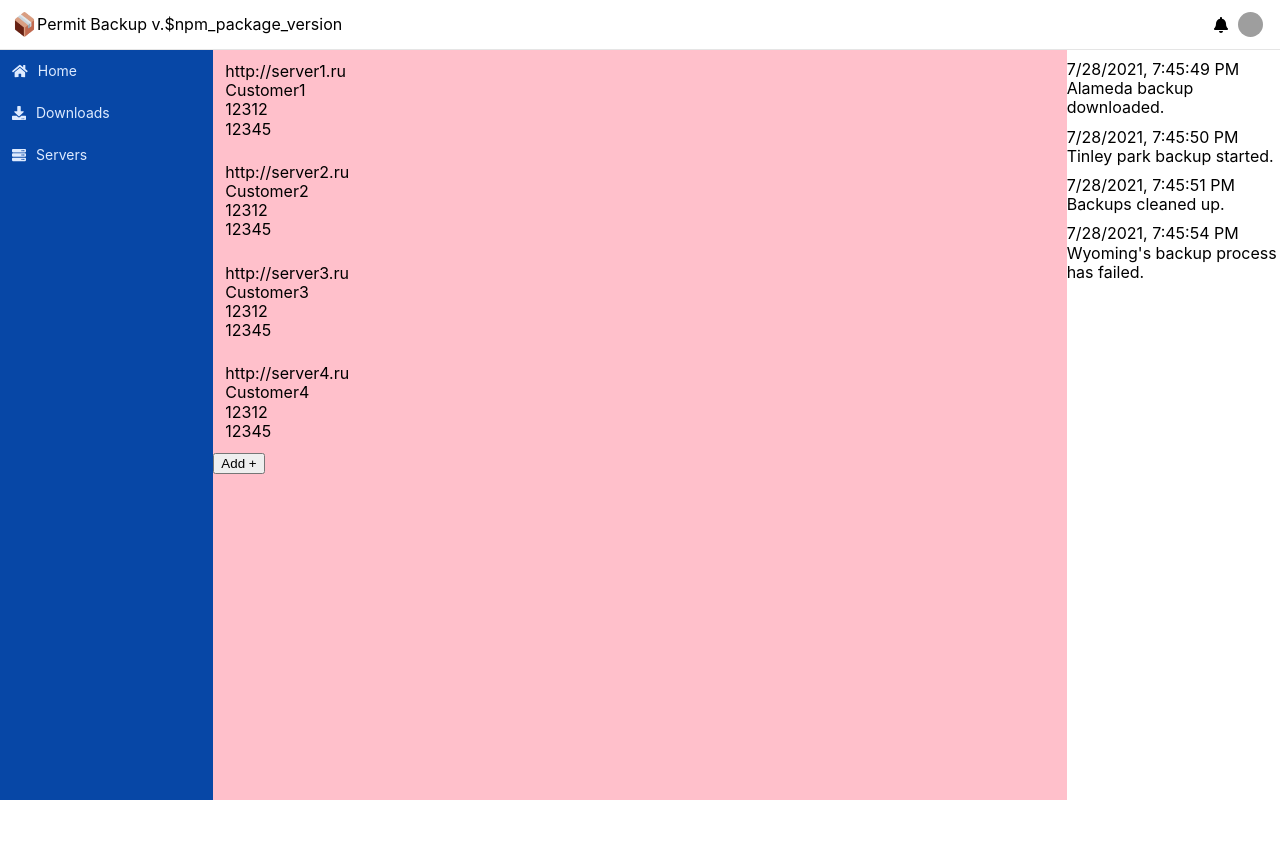
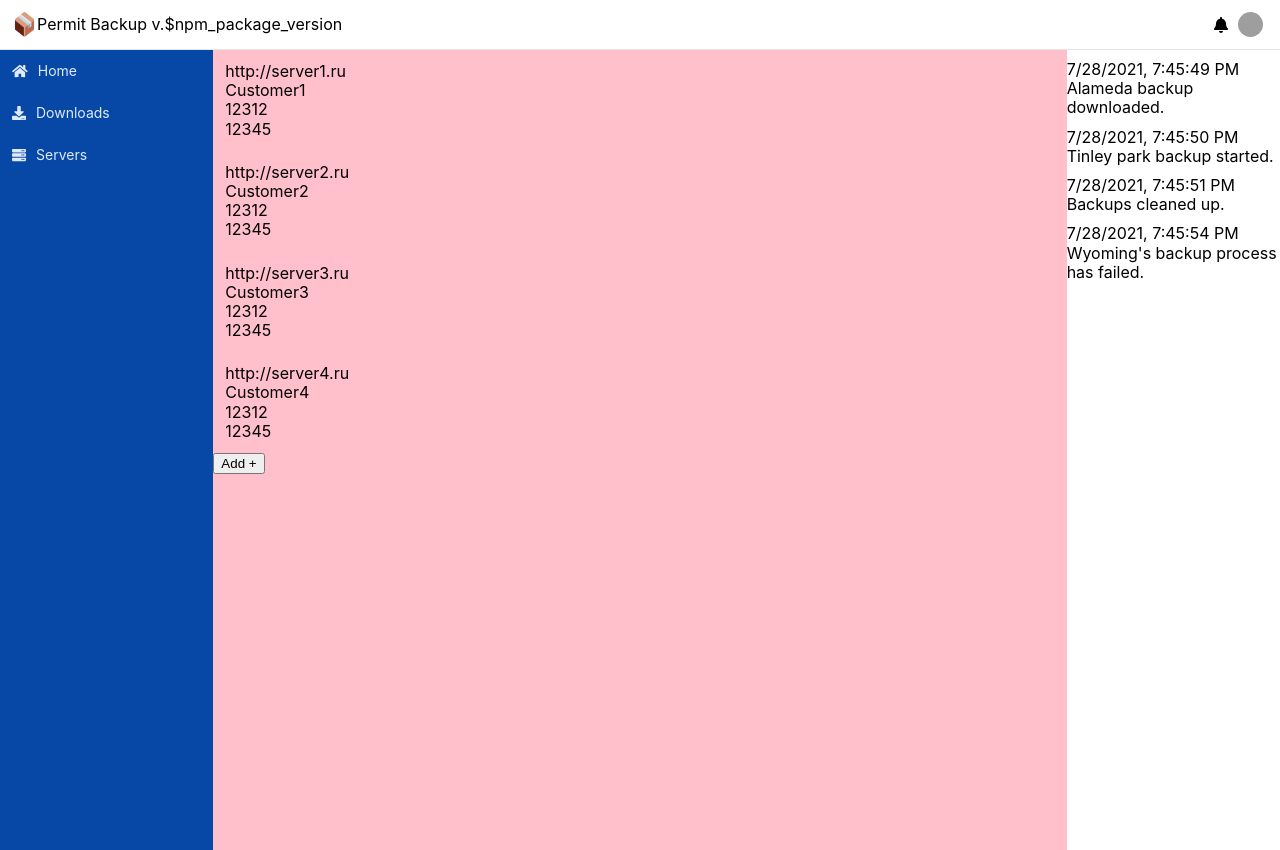
Before and after one commit to meow-soft/PermitBackup, a React (Create React App) app: page /servers in a window 1280 px wide. Before the commit the page ends 800 px from the top, so only its background shows below. Built offline with nearby package versions, Linux system fonts and the light colour scheme; grey boxes are pictures that could not be loaded.

Commit message:
fix styles

```diff
--- a/src/components/App/App.module.scss
+++ b/src/components/App/App.module.scss
@@ -1,5 +1,8 @@
 .app {
+  height: 100%;
+
   &__main {
     display: flex;
+    height: 100%;
   }
 }
--- a/src/components/Link/Link.module.scss
+++ b/src/components/Link/Link.module.scss
@@ -4,6 +4,10 @@
   line-height: 42px;
   padding-left: 0.75rem;
   font-size: 14px;
+
+  a {
+    display: block;
+  }
 
   &:hover {
     border-radius: 3px;
--- a/src/components/Sidebar/Sidebar.module.scss
+++ b/src/components/Sidebar/Sidebar.module.scss
@@ -1,6 +1,5 @@
 .sidebar {
   flex: 1;
-  height: calc(100vh - 50px);
   color: rgb(222, 235, 255);
   background-color: rgb(7, 71, 166);
 
--- a/src/index.scss
+++ b/src/index.scss
@@ -10,6 +10,12 @@ body {
     sans-serif;
   -webkit-font-smoothing: antialiased;
   -moz-osx-font-smoothing: grayscale;
+}
+
+html,
+body,
+#permit-backup-ui-root {
+  height: 100%;
 }
 
 *,
```
